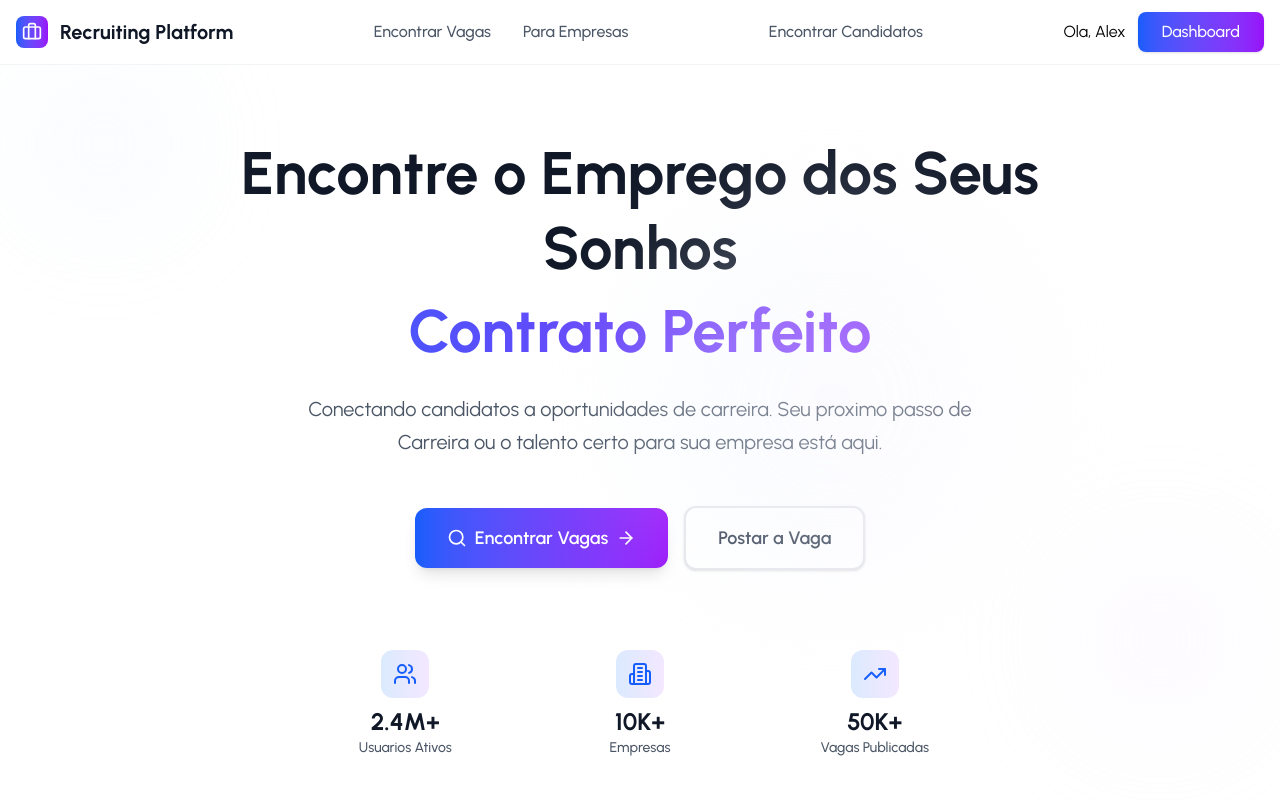
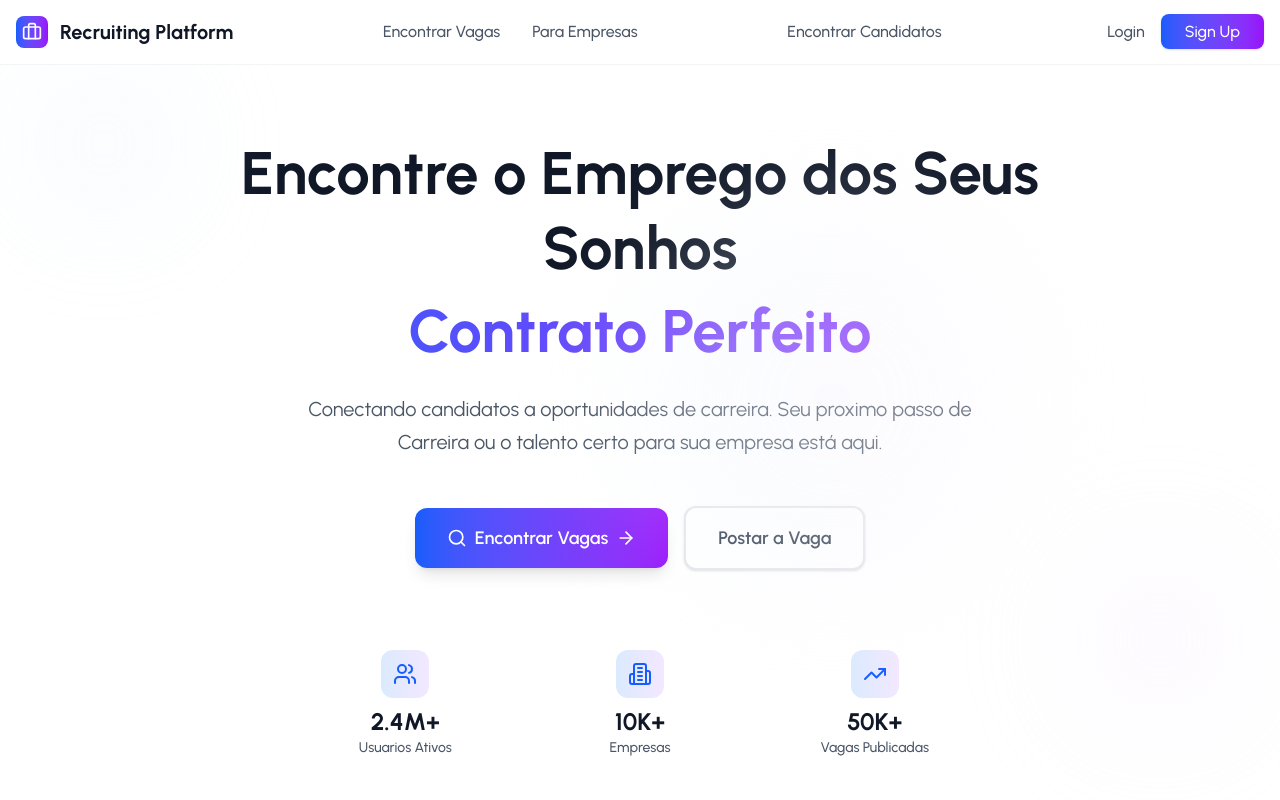
Before and after one commit to SamilMoret/Recruiting-Platform, a React (Vite) app in the folder client/: page / in a window 1280 px wide. Shown: the top 800 px of the page. Built offline with nearby package versions, Linux system fonts and the light colour scheme.

Commit message:
minor fix dashboard

```diff
--- a/client/src/pages/LandingPage/components/Header.jsx
+++ b/client/src/pages/LandingPage/components/Header.jsx
@@ -2,10 +2,10 @@ import React from 'react'
 import {motion} from 'framer-motion';
 import {Briefcase} from 'lucide-react'
 import { useNavigate } from 'react-router-dom'
+import { useAuth } from '../../../context/AuthContext';
 
 const Header = () => {
-    const isAuthenticated = true;
-    const user = {fullName: "Alex", role: "employer"};
+    const {user, isAuthenticated} = useAuth();
     const navigate = useNavigate();
 
   return <motion.header
--- a/client/src/pages/LandingPage/components/Hero.jsx
+++ b/client/src/pages/LandingPage/components/Hero.jsx
@@ -1,11 +1,10 @@
 import {motion} from 'framer-motion';
 import { Search, ArrowRight, Users, Building2,TrendingUp } from 'lucide-react';
-    import { Form, useNavigate } from 'react-router-dom'
+import { Form, useNavigate } from 'react-router-dom'
+import { useAuth } from '../../../context/AuthContext';
 
 const Hero = () => {
-    const isAuthenticated = true;
-    const user = { fullName: "Alex", role: "employer" };
-
+    const {user, isAuthenticated} = useAuth();
     const navigate = useNavigate();
 
     const stats = [
```
